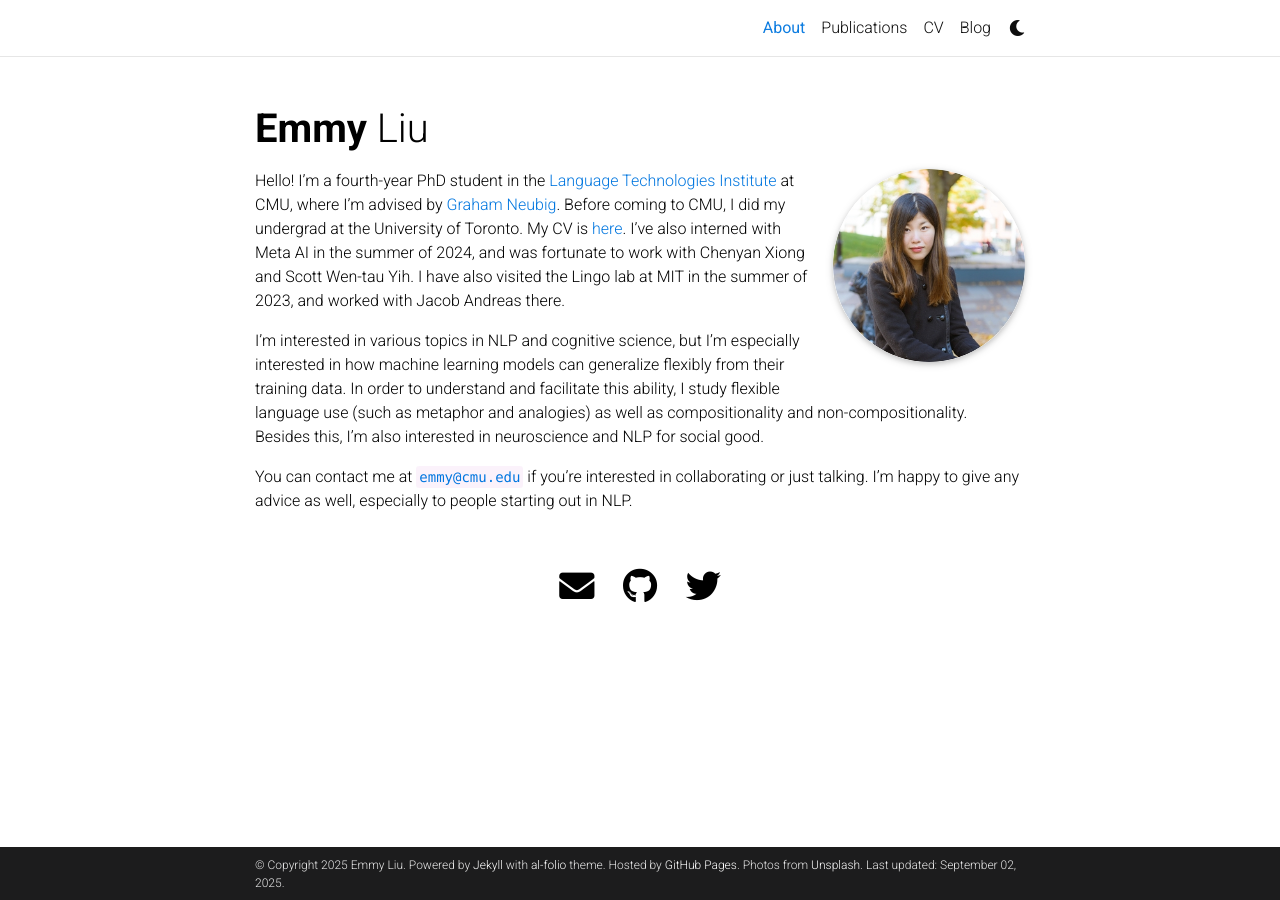
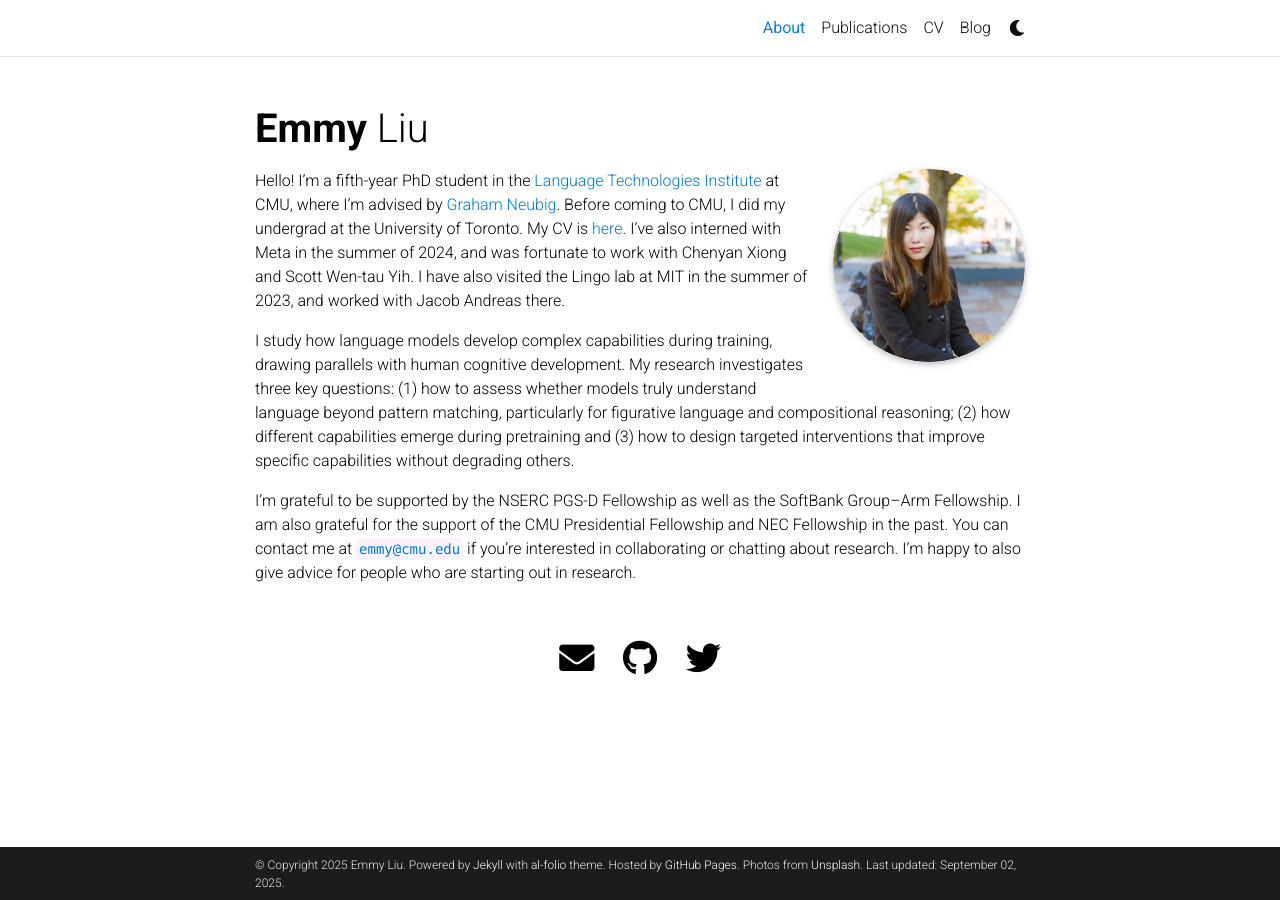
Before and after one commit to nightingal3/nightingal3.github.io, a Jekyll site: the page built from _pages/about.md, in a window 1280 px wide. Built offline with Jekyll 4.4.1, drawn with Linux system fonts in a browser that asks for light colours; full-size pictures stand in for the smaller copies a plugin makes; comment, search, counter and statistics services are not loaded; a style sheet for code colours, icons or effects is not loaded.

Commit message:
update about

```diff
--- a/_pages/about.md
+++ b/_pages/about.md
@@ -14,8 +14,8 @@ selected_papers: false # includes a list of papers marked as "selected={true}"
 social: true  # includes social icons at the bottom of the page
 ---
 
-Hello! I'm a fourth-year PhD student in the [Language Technologies Institute](https://lti.cs.cmu.edu/) at CMU, where I'm advised by [Graham Neubig](http://www.phontron.com/). Before coming to CMU, I did my undergrad at the University of Toronto. My CV is [here](assets/pdf/CV_2024.pdf). I've also interned with Meta AI in the summer of 2024, and was fortunate to work with Chenyan Xiong and Scott Wen-tau Yih. I have also visited the Lingo lab at MIT in the summer of 2023, and worked with Jacob Andreas there.
+Hello! I'm a fifth-year PhD student in the [Language Technologies Institute](https://lti.cs.cmu.edu/) at CMU, where I'm advised by [Graham Neubig](http://www.phontron.com/). Before coming to CMU, I did my undergrad at the University of Toronto. My CV is [here](assets/pdf/CV_2024.pdf). I've also interned with Meta in the summer of 2024, and was fortunate to work with Chenyan Xiong and Scott Wen-tau Yih. I have also visited the Lingo lab at MIT in the summer of 2023, and worked with Jacob Andreas there.
 
-I'm interested in various topics in NLP and cognitive science, but I'm especially interested in how machine learning models can generalize flexibly from their training data. In order to understand and facilitate this ability, I study flexible language use (such as metaphor and analogies) as well as compositionality and non-compositionality. Besides this, I'm also interested in neuroscience and NLP for social good.
+I study how language models develop complex capabilities during training, drawing parallels with human cognitive development. My research investigates three key questions: (1) how to assess whether models truly understand language beyond pattern matching, particularly for figurative language and compositional reasoning; (2) how different capabilities emerge during pretraining and (3) how to design targeted interventions that improve specific capabilities without degrading others.
 
-You can contact me at `emmy@cmu.edu` if you're interested in collaborating or just talking. I'm happy to give any advice as well, especially to people starting out in NLP.
+I'm grateful to be supported by the NSERC PGS-D Fellowship as well as the SoftBank Group–Arm Fellowship. I am also grateful for the support of the CMU Presidential Fellowship and NEC Fellowship in the past. You can contact me at `emmy@cmu.edu` if you're interested in collaborating or chatting about research. I'm happy to also give advice for people who are starting out in research.
```
